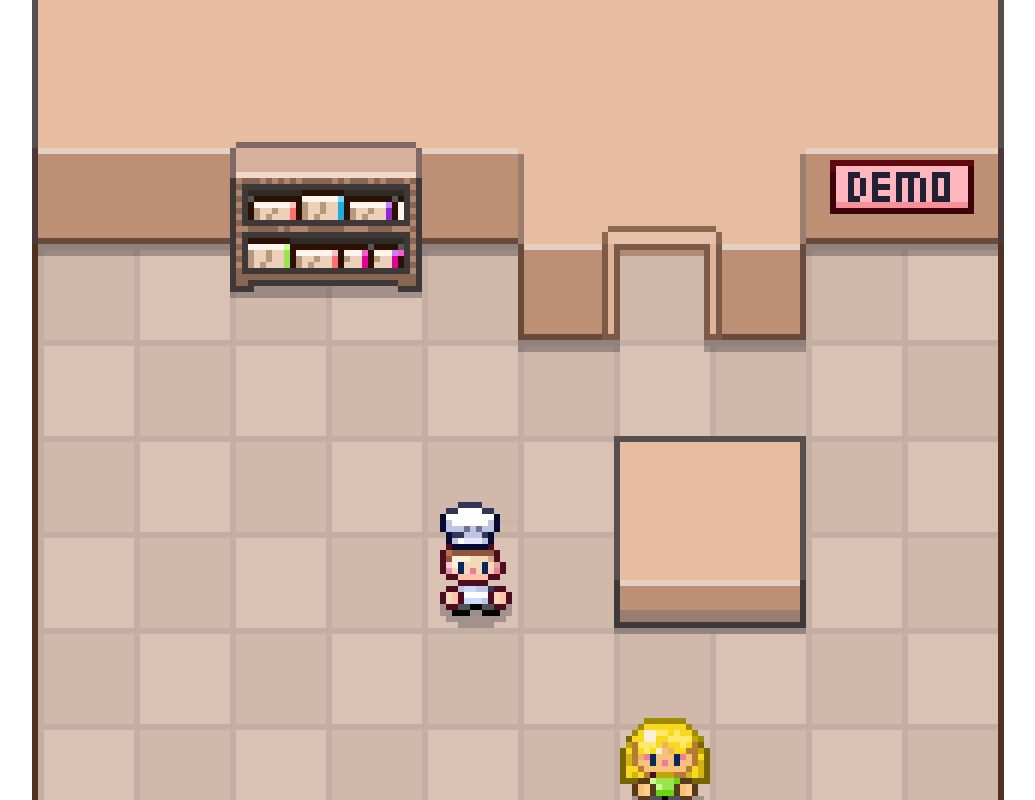
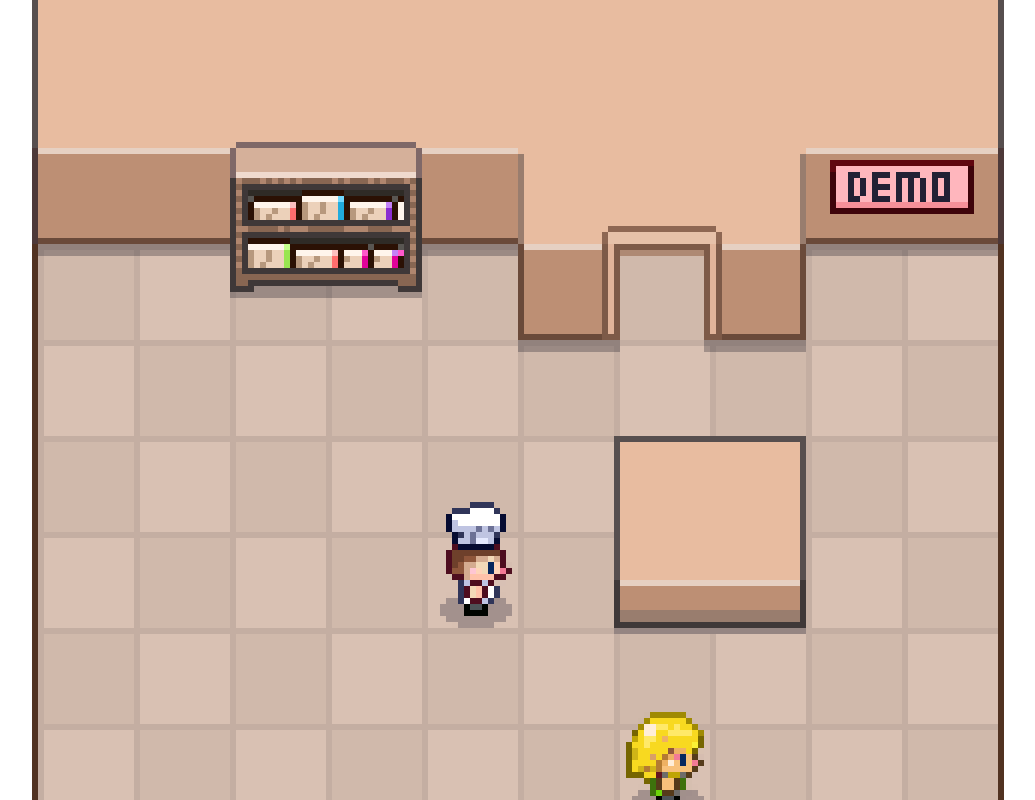
Before and after one commit to AlkarimJ1997/pizza-legends, a Next.js app: page / in a window 1280 px wide. Shown: the top 800 px of the page, without its empty margins (158-1193 px from the left). Built offline with nearby package versions, Linux system fonts and the light colour scheme.

Commit message:
Temp commit

```diff
--- a/classes/PersonPlacement.tsx
+++ b/classes/PersonPlacement.tsx
@@ -24,7 +24,7 @@ export class PersonPlacement extends Placement {
 			'walk-left': TILES.WALK_LEFT,
 			'walk-right': TILES.WALK_RIGHT,
 		};
-		this.currentAnimation = 'idle-down';
+		this.currentAnimation = 'idle-right';
 		this.currentAnimationFrame = 0;
 		this.animationFrameLimit = 16;
 		this.animationFrameProgress = this.animationFrameLimit;
@@ -40,12 +40,12 @@ export class PersonPlacement extends Placement {
 		// Start the move
 		this.movingPixelsRemaining = CELL_SIZE;
 		this.movingPixelDirection = direction;
-		this.updateSprite();
 	}
 
 	tick() {
 		this.tickMovingPixelProgress();
 		this.tickAnimationProgress();
+		this.updateSprite();
 	}
 
 	tickMovingPixelProgress() {
@@ -76,7 +76,6 @@ export class PersonPlacement extends Placement {
 
 		this.x += x;
 		this.y += y;
-		this.updateSprite();
 	}
 
 	setAnimation(key: AnimationName) {
@@ -95,7 +94,9 @@ export class PersonPlacement extends Placement {
 			return;
 		}
 
-		this.setAnimation(`idle-${dir}` as AnimationName);
+		if (!this.overworld.directionControls.direction) {
+			this.setAnimation(`idle-${dir}` as AnimationName);
+		}
 	}
 
 	renderComponent() {
```
